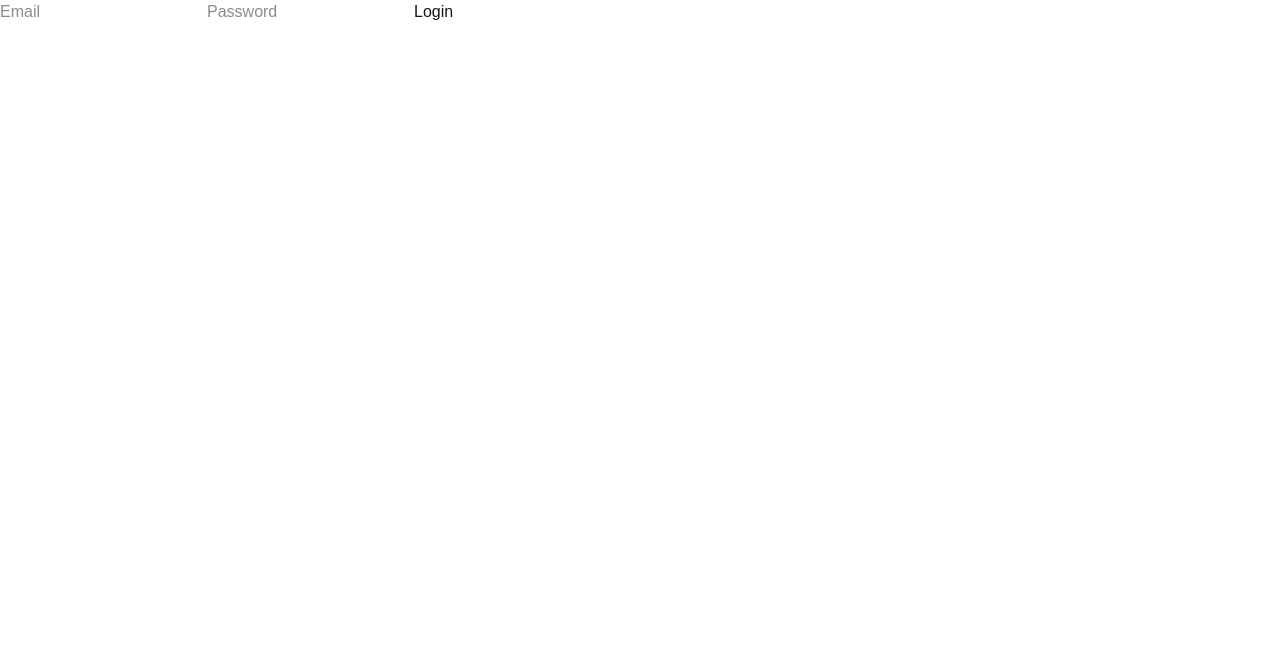
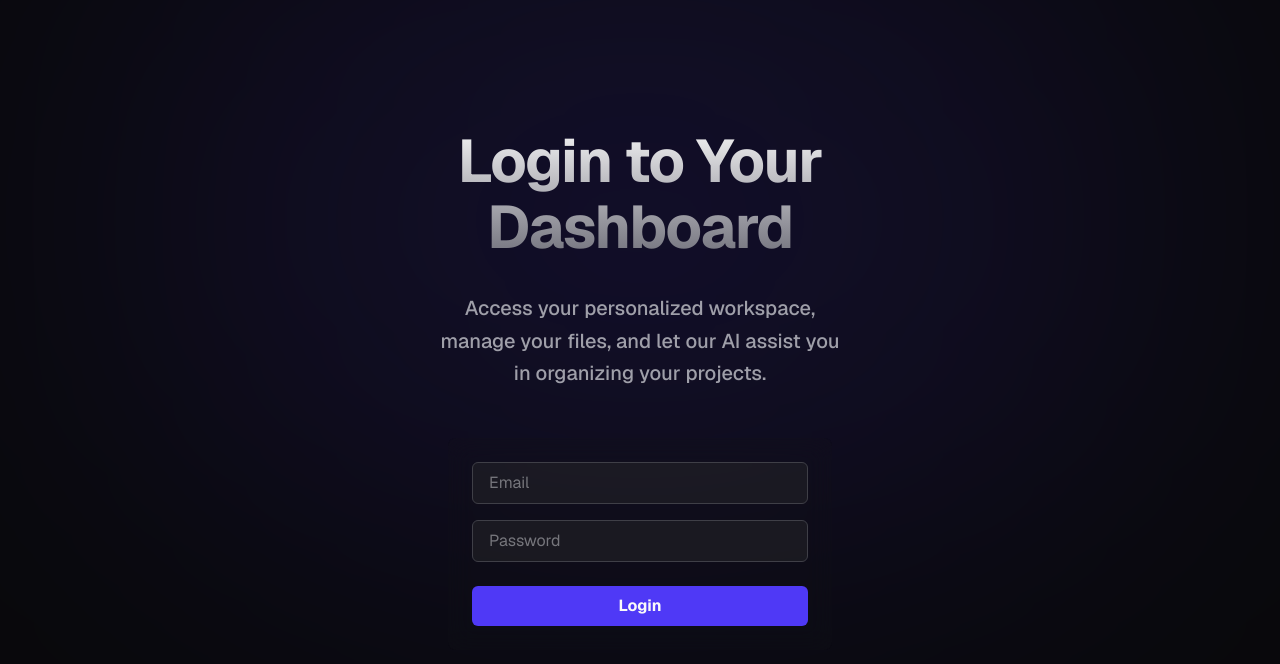
Before and after one commit to adarshadv056/docuzy, a Next.js app: page /login in a window 1280 px wide. Shown: the top 664 px of the page. Built offline with nearby package versions, Linux system fonts and the light colour scheme.

Commit message:
fixed build error

```diff
--- a/app/login/page.tsx
+++ b/app/login/page.tsx
@@ -1,34 +1,72 @@
-import { FormEvent } from 'react'
-import { useRouter } from 'next/router'
+// import { FormEvent } from 'react'
+// import { useRouter } from 'next/router'
+
+// export default function LoginPage() {
+//   const router = useRouter()
+
+//   async function handleSubmit(event: FormEvent<HTMLFormElement>) {
+//     event.preventDefault()
+
+//     const formData = new FormData(event.currentTarget)
+//     const email = formData.get('email')
+//     const password = formData.get('password')
+
+//     const response = await fetch('/api/auth/login', {
+//       method: 'POST',
+//       headers: { 'Content-Type': 'application/json' },
+//       body: JSON.stringify({ email, password }),
+//     })
+
+//     if (response.ok) {
+//       router.push('/profile')
+//     } else {
+//       // Handle errors
+//     }
+//   }
+
+//   return (
+//     <form onSubmit={handleSubmit}>
+//       <input type="email" name="email" placeholder="Email" required />
+//       <input type="password" name="password" placeholder="Password" required />
+//       <button type="submit">Login</button>
+//     </form>
+//   )
+// }
 
 export default function LoginPage() {
-  const router = useRouter()
-
-  async function handleSubmit(event: FormEvent<HTMLFormElement>) {
-    event.preventDefault()
-
-    const formData = new FormData(event.currentTarget)
-    const email = formData.get('email')
-    const password = formData.get('password')
-
-    const response = await fetch('/api/auth/login', {
-      method: 'POST',
-      headers: { 'Content-Type': 'application/json' },
-      body: JSON.stringify({ email, password }),
-    })
-
-    if (response.ok) {
-      router.push('/profile')
-    } else {
-      // Handle errors
-    }
-  }
-
   return (
-    <form onSubmit={handleSubmit}>
-      <input type="email" name="email" placeholder="Email" required />
-      <input type="password" name="password" placeholder="Password" required />
-      <button type="submit">Login</button>
-    </form>
+    <main className="relative min-h-screen bg-zinc-950 text-zinc-50 overflow-x-hidden selection:bg-indigo-500/30 font-sans">
+      <div className="fixed top-[-10%] left-1/2 -translate-x-1/2 w-[600px] md:w-[1000px] h-[400px] md:h-[600px] bg-indigo-600/15 blur-[120px] md:blur-[180px] rounded-full pointer-events-none z-0" />
+      <section className="relative z-10 w-full max-w-md px-6 pt-32 pb-24 mx-auto text-center flex flex-col items-center">
+        <h1 className="text-4xl md:text-6xl font-bold tracking-tight mb-8 text-transparent bg-clip-text bg-gradient-to-b from-zinc-100 to-zinc-500 leading-[1.1]">
+          Login to Your Dashboard
+        </h1>
+        <p className="max-w-md mx-auto text-lg md:text-xl text-zinc-400 mb-12 font-medium leading-relaxed">
+          Access your personalized workspace, manage your files, and let our AI assist you in organizing your projects.
+        </p>
+        <form className="w-full max-w-sm bg-zinc-900/20 backdrop-blur-md rounded-lg p-6">
+          <input
+            type="email"
+            name="email"
+            placeholder="Email"
+            required
+            className="w-full mb-4 px-4 py-2 rounded-md bg-zinc-800/50 border border-zinc-700 text-zinc-300 focus:outline-none focus:ring-2 focus:ring-indigo-500"
+          />
+          <input
+            type="password"
+            name="password"
+            placeholder="Password"
+            required
+            className="w-full mb-6 px-4 py-2 rounded-md bg-zinc-800/50 border border-zinc-700 text-zinc-300 focus:outline-none focus:ring-2 focus:ring-indigo-500"
+          />
+          <button
+            type="submit"
+            className="w-full px-4 py-2 bg-indigo-600 text-zinc-50 font-bold rounded-md hover:bg-indigo-700 transition-colors"
+          >
+            Login
+          </button>
+        </form>
+      </section>
+    </main>
   )
 }
--- a/app/page.tsx
+++ b/app/page.tsx
@@ -40,9 +40,9 @@ export default function Home() {
             Start Building
             <ArrowRight className="w-4 h-4 transition-transform group-hover:translate-x-1" />
           </Link>
-          <Link href="/login" className="px-10 py-4 bg-zinc-900/50 text-zinc-300 font-bold rounded-xl border border-zinc-800 transition-all hover:bg-zinc-800 backdrop-blur-md">
+          {/* <Link href="/login" className="px-10 py-4 bg-zinc-900/50 text-zinc-300 font-bold rounded-xl border border-zinc-800 transition-all hover:bg-zinc-800 backdrop-blur-md">
             Login to Dashboard
-          </Link>
+          </Link> */}
         </div>
 
         <div className="relative w-full max-w-6xl aspect-[16/10] rounded-2xl border border-zinc-800 bg-zinc-900/20 backdrop-blur-sm overflow-hidden shadow-2xl group">
```
